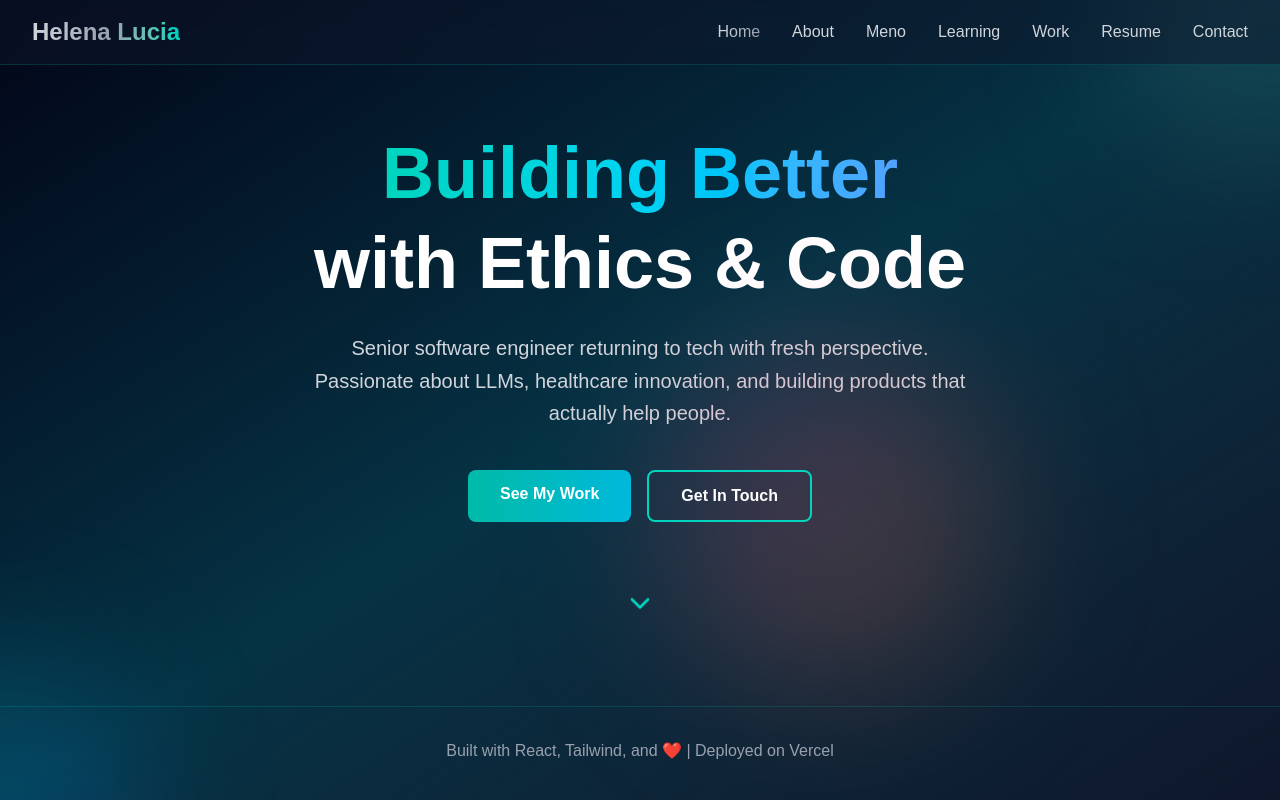
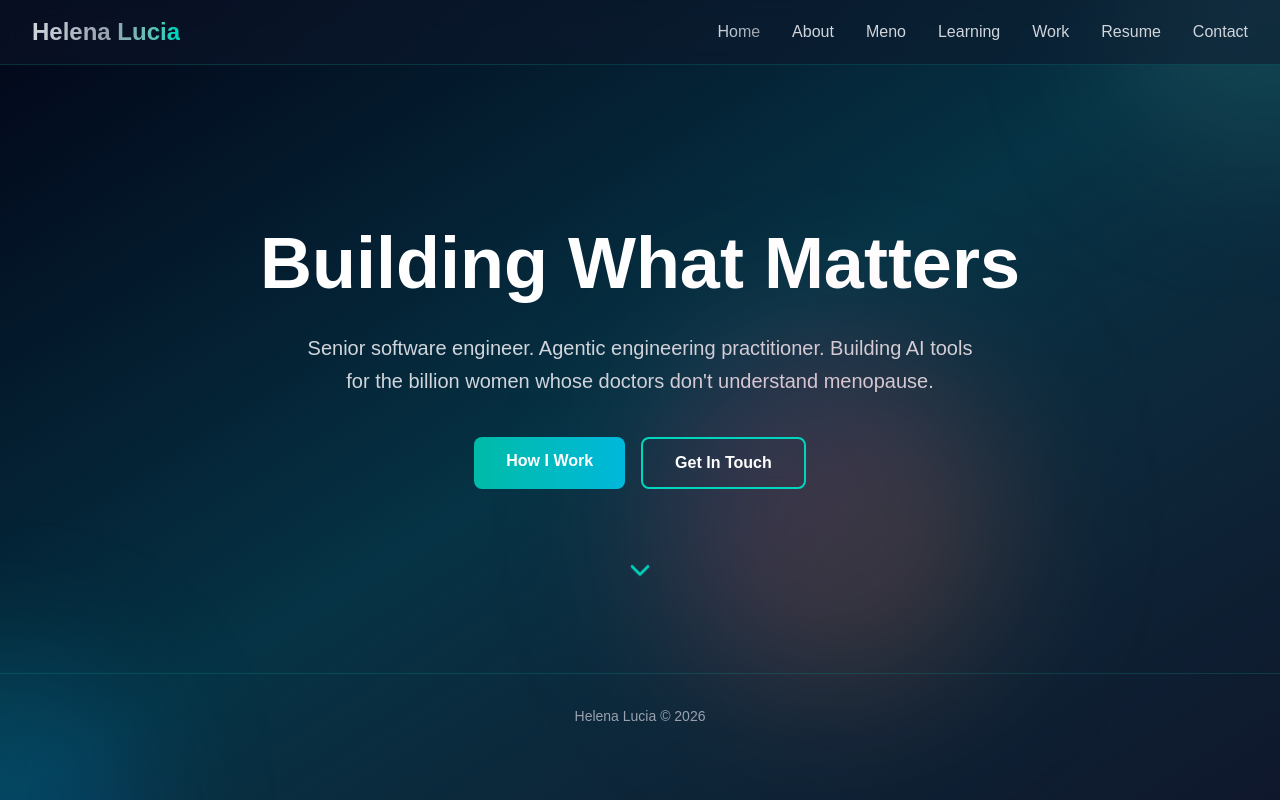
Before and after one commit to helenakristina/helena-portfolio, a Next.js app: page / in a window 1280 px wide. Built offline with nearby package versions, Linux system fonts and the light colour scheme.

Commit message:
fix: change hero copy and add process page

```diff
--- a/src/app/page.tsx
+++ b/src/app/page.tsx
@@ -1,10 +1,11 @@
-import type { Metadata } from 'next';
-import Link from 'next/link';
-import { ChevronDown } from 'lucide-react';
+import type { Metadata } from "next";
+import Link from "next/link";
+import { ChevronDown } from "lucide-react";
 
 export const metadata: Metadata = {
-  title: 'Helena Lucia — Senior Engineer',
-  description: 'Senior software engineer returning to tech with LLM expertise, building ethical AI solutions.',
+  title: "Helena Lucia — Senior Engineer",
+  description:
+    "Senior software engineer returning to tech with LLM expertise, building ethical AI solutions.",
 };
 
 export default function Home() {
@@ -13,23 +14,23 @@ export default function Home() {
       <div className="max-w-4xl mx-auto">
         <div className="text-center space-y-6 animate-fade-in">
           <h1 className="text-5xl sm:text-7xl font-bold leading-tight">
-            <span className="bg-gradient-to-r from-teal-400 via-cyan-400 to-blue-400 bg-clip-text text-transparent">
-              Building Better
-            </span>
+            <span className="bg-gradient-to-r from-teal-400 via-cyan-400 to-blue-400 bg-clip-text text-transparent"></span>
             <br />
-            <span className="text-white">with Ethics & Code</span>
+            <span className="text-white">Building What Matters</span>
           </h1>
 
           <p className="text-xl text-gray-300 max-w-2xl mx-auto leading-relaxed">
-            Senior software engineer returning to tech with fresh perspective. Passionate about LLMs, healthcare innovation, and building products that actually help people.
+            Senior software engineer. Agentic engineering practitioner. Building
+            AI tools for the billion women whose doctors don't understand
+            menopause.
           </p>
 
           <div className="flex flex-wrap gap-4 justify-center pt-4">
             <Link
-              href="/meno"
+              href="/process"
               className="px-8 py-3 rounded-lg bg-gradient-to-r from-teal-500 to-cyan-500 font-semibold hover:shadow-lg hover:shadow-teal-500/50 transition-all duration-300 transform hover:scale-105 backdrop-blur-sm"
             >
-              See My Work
+              How I Work
             </Link>
             <Link
               href="/contact"
--- /dev/null
+++ b/src/app/process/page.tsx
@@ -0,0 +1,50 @@
+import type { Metadata } from "next";
+
+export const metadata: Metadata = {
+  title: "Helena Lucia — The Process",
+  description:
+    "How I approach engineering, AI, and building products that actually help people.",
+};
+
+export default function Process() {
+  return (
+    <section className="relative py-20 px-4 sm:px-6 lg:px-8 animate-fade-in">
+      {/* <div className="max-w-4xl mx-auto">
+        <h2 className="text-4xl font-bold mb-12 text-center">
+          <span className="bg-gradient-to-r from-teal-400 to-cyan-400 bg-clip-text text-transparent">The Journey</span>
+        </h2>
+
+        <div className="grid md:grid-cols-2 gap-8">
+          <div className="group relative backdrop-blur-md bg-white/10 border border-white/20 rounded-2xl p-6 hover:bg-white/15 hover:border-teal-400/50 transition-all duration-300 shadow-lg hover:shadow-teal-500/20">
+            <div className="absolute inset-0 bg-gradient-to-br from-teal-500/10 to-transparent rounded-2xl opacity-0 group-hover:opacity-100 transition-opacity duration-300"></div>
+            <div className="relative">
+              <h3 className="text-xl font-bold mb-3 text-teal-300">Before</h3>
+              <p className="text-gray-300 leading-relaxed">
+                Senior software engineer at companies like Flashpoint and Cox Automotive, building data solutions and leading technical teams. BS in Computer Science, Grace Hopper Scholar, experienced across the full stack.
+              </p>
+            </div>
+          </div>
+
+          <div className="group relative backdrop-blur-md bg-white/10 border border-white/20 rounded-2xl p-6 hover:bg-white/15 hover:border-cyan-400/50 transition-all duration-300 shadow-lg hover:shadow-cyan-500/20">
+            <div className="absolute inset-0 bg-gradient-to-br from-cyan-500/10 to-transparent rounded-2xl opacity-0 group-hover:opacity-100 transition-opacity duration-300"></div>
+            <div className="relative">
+              <h3 className="text-xl font-bold mb-3 text-cyan-300">Now</h3>
+              <p className="text-gray-300 leading-relaxed">
+                Took time for mental health—and came back intentional. Completed 3 Coursera specializations with 14+ courses, built Meno, a full-stack healthcare app. Ready for ethical, sustainable engineering cultures.
+              </p>
+            </div>
+          </div>
+        </div>
+
+        <div className="mt-12 relative group">
+          <div className="absolute inset-0 bg-gradient-to-r from-teal-500/20 to-cyan-500/20 rounded-2xl blur-xl opacity-0 group-hover:opacity-100 transition-opacity duration-300"></div>
+          <div className="relative backdrop-blur-md bg-white/5 border border-white/20 rounded-2xl p-8 group-hover:border-teal-400/50 transition-all duration-300">
+            <p className="text-lg text-gray-200 leading-relaxed">
+              <span className="font-bold text-teal-300">Why this matters:</span> Mental health challenges taught me what sustainable work actually means. I care about building in environments where people can do their best work without burning out. I value ethics deeply—especially in AI and healthcare. That's reflected in everything I build.
+            </p>
+          </div>
+        </div>
+      </div>*/}
+    </section>
+  );
+}
--- a/src/components/Footer.tsx
+++ b/src/components/Footer.tsx
@@ -1,7 +1,7 @@
 export default function Footer() {
   return (
     <footer className="relative border-t border-teal-500/20 py-8 px-4 text-center text-gray-400">
-      <p>Built with React, Tailwind, and ❤️ | Deployed on Vercel</p>
+      <p className="text-sm">Helena Lucia © 2026 </p>
     </footer>
   );
 }
```
